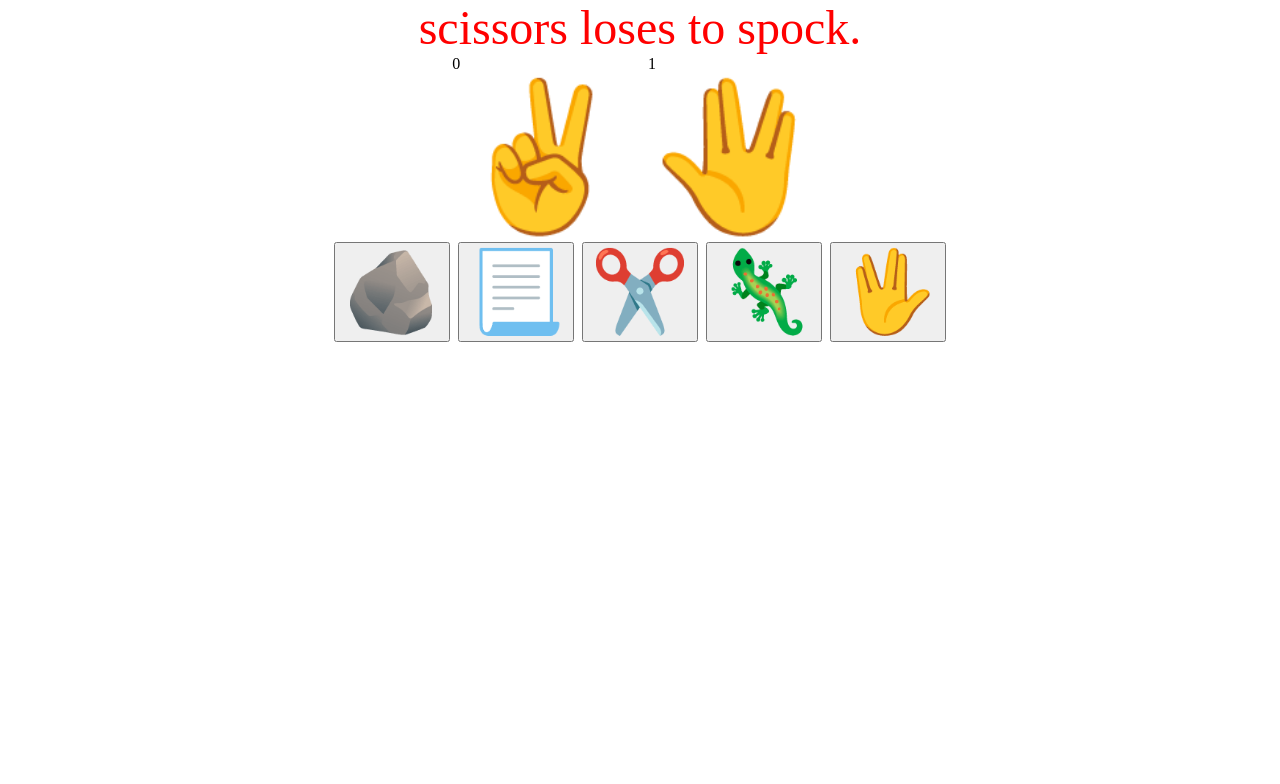
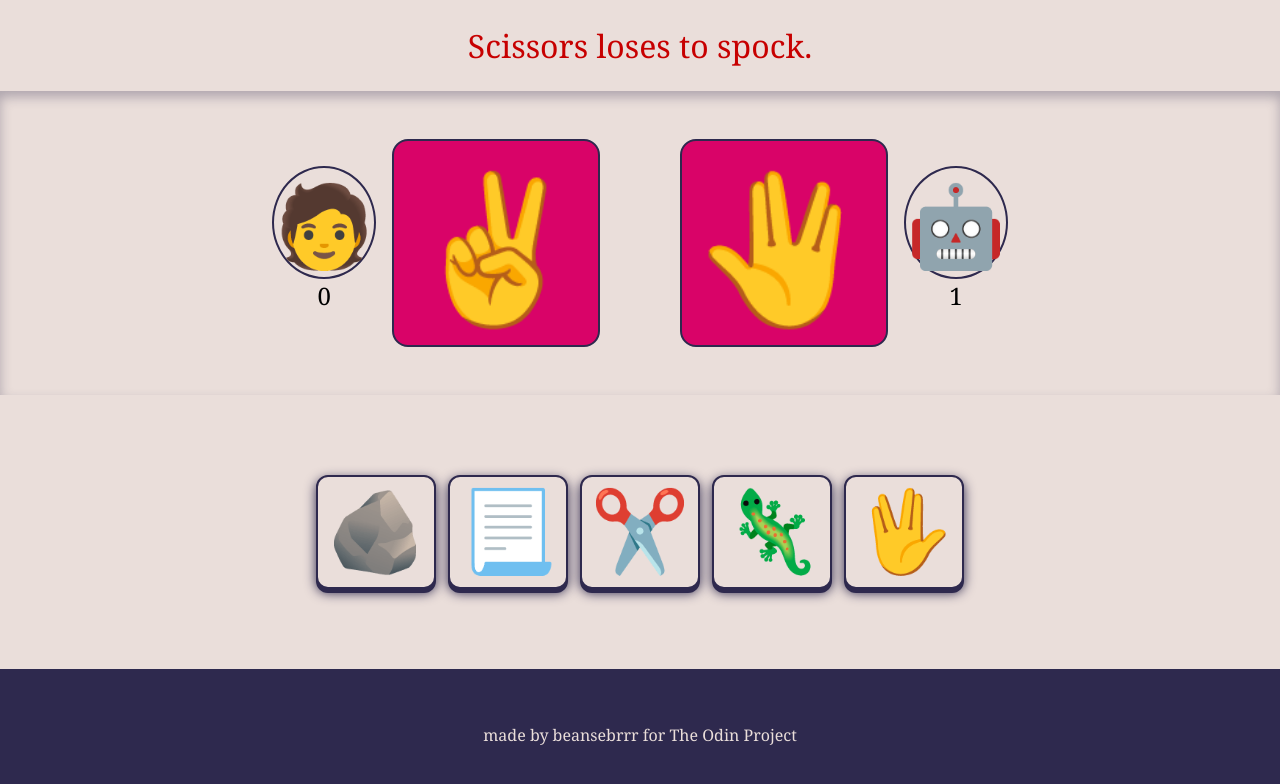
Before and after one commit to beansebrrr/odin-rock-paper-scissors, a plain HTML site: page index.html in a window 1280 px wide. Both pictures are taken after a click on the button "✂️". Drawn offline with Linux system fonts and the light colour scheme.

Commit message:
✅ UI looks awesome now

```diff
--- a/index.html
+++ b/index.html
@@ -10,30 +10,40 @@
 <body>
   <div class="modalContainer">
     <div class="modal">
-      <h1></h1>
-      <button>restart?</button>
+      <h1 id="modalHeader"></h1>
+      <button id="restartButton">Play again!</button>
     </div>
   </div>
 
-  <div id="resultText"></div>
-  <div class="playArena">
-    <div class="playerSide">
-      <div class="playerScore">0</div>
-      <div id="playerChoice"></div>
+  <header id="resultText">Rock, paper, scissors, lizard, Spock!</header>
+  <section class="playArena">
+
+    <div class="arenaBlock">
+      <div class="avatarContainer">
+        <span class="avatar">🧑</span>
+        <span class="scoreCounter" id="playerScore">0</span>
+      </div>
+      <div class="choiceDisplay" id="playerChoice"></div>
     </div>
-    <div class="computerSide">
-      <p class="computerScore">0</p>
-      <div id="computerChoice"></div>
+    <div class="arenaBlock">
+      <div class="choiceDisplay" id="computerChoice"></div>
+      <div class="avatarContainer">
+        <span class="avatar">🤖</span>
+        <span class="scoreCounter" id="computerScore">0</span>
+      </div>
     </div>
-  </div>
+  </section>
 
-  <div class="btnSection">
+  <section class="btnSection">
     <button id="rock">🪨</button>
     <button id="paper">📃</button>
     <button id="scissors">✂️</button>
     <button id="lizard">🦎</button>
     <button id="spock">🖖</button>
-  </div>
+  </section>
 
+  <footer>
+    made by beansebrrr for The Odin Project
+  </footer>
 </body>
 </html>
--- a/script.js
+++ b/script.js
@@ -2,8 +2,24 @@
  * Pock Scaper Rissors
 */
 
-const btnSection  = document.querySelector("div.btnSection")
-btnSection.addEventListener("click", (e) => playRound(e))
+let playerScore = 0;
+let computerScore = 0;
+
+const playerScoreText = document.querySelector("#playerScore");
+const computerScoreText = document.querySelector("#computerScore");
+
+const playerChoiceBox = document.querySelector("#playerChoice");
+const computerChoiceBox = document.querySelector("#computerChoice");
+const resultText = document.querySelector("#resultText");
+
+const modalContainer = document.querySelector(".modalContainer");
+const modalHeader = document.querySelector("#modalHeader");
+const restartButton = document.querySelector("#restartButton");
+
+const btnSection  = document.querySelector(".btnSection");
+
+// The godfather of all events btw.
+btnSection.addEventListener("click", (e) => playRound(e));
 
 const conditions = {
   "rock" : {
@@ -37,51 +53,37 @@ const conditions = {
     "lizard" : false,
   },
 };
+const weapons = Object.keys(conditions);
 const emojis = {
   "rock" : "✊",
   "paper" : "🖐️",
   "scissors" : "✌️",
   "lizard" : "🫳",
   "spock" : "🖖",
-}
+};
 
-const weapons = Object.keys(conditions)
-let playerScore = 0;
-let computerScore = 0;
-
-const playerActionText = document.querySelector(".playerAction")
-const playerScoreText = document.querySelector(".playerScore")
-const computerActionText = document.querySelector(".computerAction")
-const computerScoreText = document.querySelector(".computerScore")
-
-const playerChoiceBox = document.querySelector("#playerChoice")
-const computerChoiceBox = document.querySelector("#computerChoice")
-const resultText = document.querySelector("#resultText")
-
-const modalContainer = document.querySelector(".modalContainer")
-const modalHeader = document.querySelector(".modal>h1");
-const restartButton = document.querySelector(".modal>button");
 
 function playRound(e) {
-  const player = playerShoot(e)
-  const comp = computerShoot()
+  const player = playerShoot(e);
+  if (player == false) { return };
+  const comp = computerShoot();
 
-  resultText.classList = []
+  resultText.classList = [];
 
   if (comp == player) {
-    resultText.textContent = "Tie!"
+    resultText.textContent = "Tie!";
   } else if (determineWinner(player, comp)) {
     resultText.classList.add("victory");
-    resultText.textContent = `${player} wins against ${comp}!`;
+    resultText.textContent = capitalize(`${player} wins against ${comp}!`);
     playerScore++;
   } else if (!determineWinner(player, comp)) {
     resultText.classList.add("loss");
-    resultText.textContent = `${player} loses to ${comp}.`
+    resultText.textContent = capitalize(`${player} loses to ${comp}.`);
     computerScore++;
   } else {
     console.log("Something really bad happened.");
   };
-  updateScreen()
+  updateScreen();
 };
 
 function updateScreen() {
@@ -94,9 +96,8 @@ function updateScreen() {
 
 function computerShoot() {
   const i = Math.floor(Math.random() * weapons.length);
-  const choice = weapons[i]
-  console.log(`Computer shoots ${choice}`);
-  computerChoiceBox.textContent = emojis[choice]
+  const choice = weapons[i];
+  computerChoiceBox.textContent = emojis[choice];
   return choice;
 };
 
@@ -106,22 +107,24 @@ function playerShoot(e) {
   function isAWeapon(input) { return (weapons.indexOf(input) > -1) };
 
   if (isAWeapon(choice)) {
-    console.log(`Player shoots ${choice}`)
-    playerChoiceBox.textContent = emojis[choice]
+    playerChoiceBox.textContent = emojis[choice];
     return (choice);
   };
+  return false;
 };
 
 function determineWinner(main, opponent) {
   return conditions[main][opponent];
 };
 
+function restartGame() {
+  modalContainer.style.display = "none";
 
-function restartGame() {
-  playerChoiceBox.textContent = ''
-  computerChoiceBox.textContent = ''
-  resultText.textContent = '';
-  modalContainer.style.display = "none"
+  resultText.textContent = 'Rock, paper, scissors, lizard, Spock!';
+  resultText.classList = [];
+
+  playerChoiceBox.textContent = '';
+  computerChoiceBox.textContent = '';
   playerScore = 0;
   computerScore = 0;
   playerScoreText.textContent = playerScore;
@@ -130,7 +133,11 @@ function restartGame() {
 
 function popUp(message) {
   modalHeader.textContent = message;
-  modalContainer.style.display = "flex"
+  modalContainer.style.display = "flex";
 
   restartButton.addEventListener("click", () => restartGame());
 };
+
+function capitalize(string) {
+  return (string.charAt(0).toUpperCase() + string.slice(1));
+};
--- a/style.css
+++ b/style.css
@@ -1,3 +1,20 @@
+:root {
+  --main-dark: #2E294E;
+  --main-light: #EADEDA;
+  --accent-yellow: #FFD400;
+  --accent-red: #D90368;
+}
+
+@keyframes popIn {
+  from { scale: 1%; }
+  to { scale: 100%; }
+}
+
+@keyframes fadeIn {
+  from { opacity: 1%; }
+  to { opacity: 100%; }
+}
+
 *,
 *::after,
 *::before {
@@ -5,15 +22,91 @@
   box-sizing: border-box;
 }
 
-.playArena {
+body {
+  background-color: var(--main-light);
+  font-family: Georgia, 'Times New Roman', Times, serif;
+  height: 100vh;
+  display: flex;
+  flex-direction: column;
+}
+
+button {
+  background-color: var(--main-light);
+  border: var(--main-dark) solid 2px;
+  border-radius: 12px;
+  box-shadow:
+    var(--main-dark) 0 4px,
+    var(--main-dark) 0 4px 12px;
+  padding: 0.5rem;
+  transition: all 100ms ease-out;
+}
+button:active {
+  transform: translateY(8px);
+  background-color: var(--accent-yellow);
+  box-shadow: none;
+}
+
+header {
+  padding: 1.5rem;
+}
+
+footer {
+  padding: 1.5rem;
+  background-color: var(--main-dark);
+  color: var(--main-light);
+  text-align: center;
   display: flex;
   justify-content: center;
+  align-items: center;
+  flex: 1;
+}
+
+.playArena {
+  width: 100%;
+  padding: 3rem;
+  box-shadow:
+    #2E294E50 0 6px 12px inset;
+  display: flex;
+  justify-content: center;
+  align-items: center;
+  gap: 5rem;
+}
+
+.arenaBlock {
+  display: flex;
+  justify-content: center;
+  align-items: center;
   gap: 1rem;
 }
 
-#playerChoice,
-#computerChoice {
+.avatarContainer {
+  display: flex;
+  flex-direction: column;
+}
+
+.avatar {
+  display: block;
+  font-size: 5rem;
+  border: var(--main-dark) solid 2px;
+  border-radius: 50%;
+}
+
+.scoreCounter {
+  text-align: center;
+  font-size: 1.5rem;
+  margin-bottom: 0.5rem;
+}
+
+.choiceDisplay {
   font-size: 9rem;
+  width: 13rem;
+  height: 13rem;
+  background-color: var(--accent-red);
+  border: var(--main-dark) solid 2px;
+  border-radius: 16px;
+  display: flex;
+  justify-content: center;
+  align-items: center;
 }
 
 #computerChoice {
@@ -21,26 +114,20 @@
 }
 
 .btnSection {
+  padding-block: 5rem;
   display: flex;
   justify-content: center;
-  gap: 0.5rem;
+  gap: 0.75rem;
 }
 .btnSection button {
   font-size: 5rem;
 }
 
 #resultText {
-  font-size: 3rem;
+  font-size: 2rem;
   text-align: center;
 }
 
-#resultText.victory {
-  color: green;
-}
-
-#resultText.loss {
-  color: red;
-}
 
 .modalContainer {
   width: 100%;
@@ -52,17 +139,30 @@
   position: absolute;
   display: none;
   justify-content: center;
+  align-items: center;
+  animation: fadeIn 200ms ease-out;
 }
 
 .modal {
-  background-color: #fff;
-  width: fit-content;
-  height: fit-content;
-  max-width: 90vw;
-  padding: 1.5em;
-  border: #000 solid 2px;
+  background-color: var(--main-light);
+  padding: 2em;
+  border: var(--main-dark) solid 2px;
+  border-radius: 8px;
   display: flex;
   flex-direction: column;
   align-items: center;
-  gap: 12px;
+  gap: 2rem;
+  animation: popIn 200ms ease-out;
 }
+
+#restartButton {
+  padding: 1rem;
+}
+
+#resultText.victory {
+  color: #008000;
+}
+
+#resultText.loss {
+  color: #c70000;
+}
```
